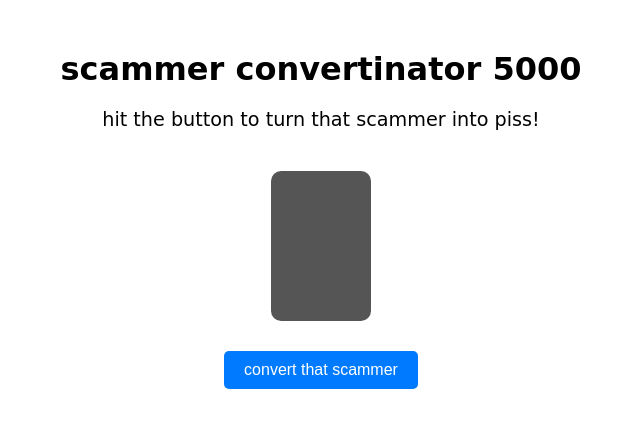
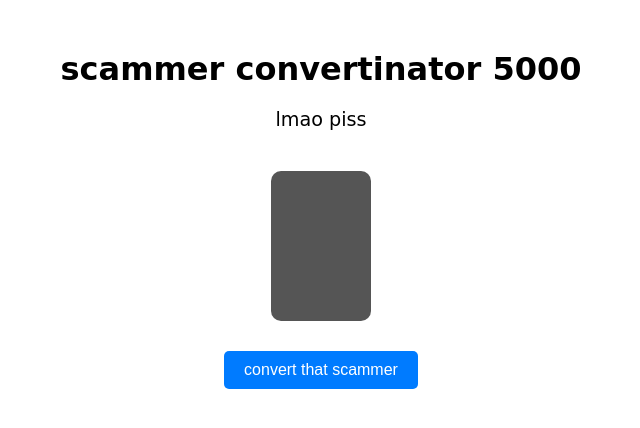
Before and after one commit to c9pz/PG-Inc-API, a Next.js app: page /scammerpiss in a window 1280 px wide. Shown: the top 428 px of the page, without its empty margins (319-959 px from the left). Built offline with nearby package versions, Linux system fonts and the light colour scheme.

Commit message:
Update scammerpiss.js

```diff
--- a/pages/scammerpiss.js
+++ b/pages/scammerpiss.js
@@ -13,7 +13,7 @@ function Zx9fPjs4() {
   return (
     <div className="container">
       <h1>scammer convertinator 5000</h1>
-      <p>hit the button to turn that scammer into piss!</p>
+      <p>lmao piss</p>
       <div className={`scammer ${kL_ConvertedX ? "converted" : ""}`}></div>
       <button onClick={W7y49z} disabled={kL_ConvertedX}>
         {kL_ConvertedX ? "converted!" : "convert that scammer"}
```
